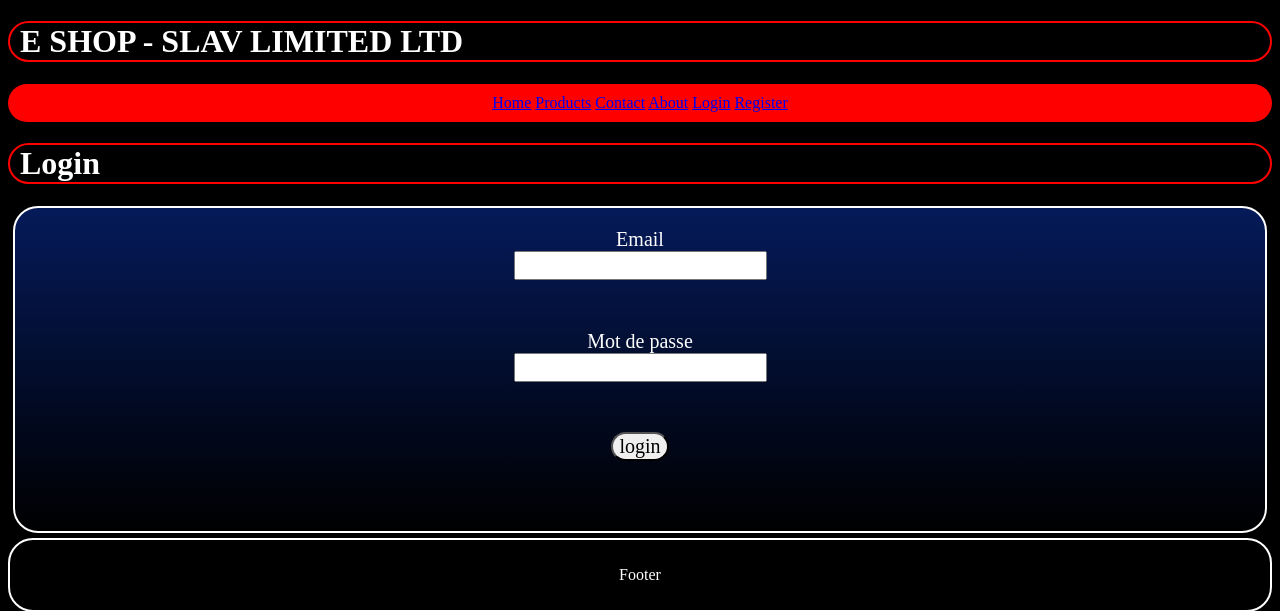
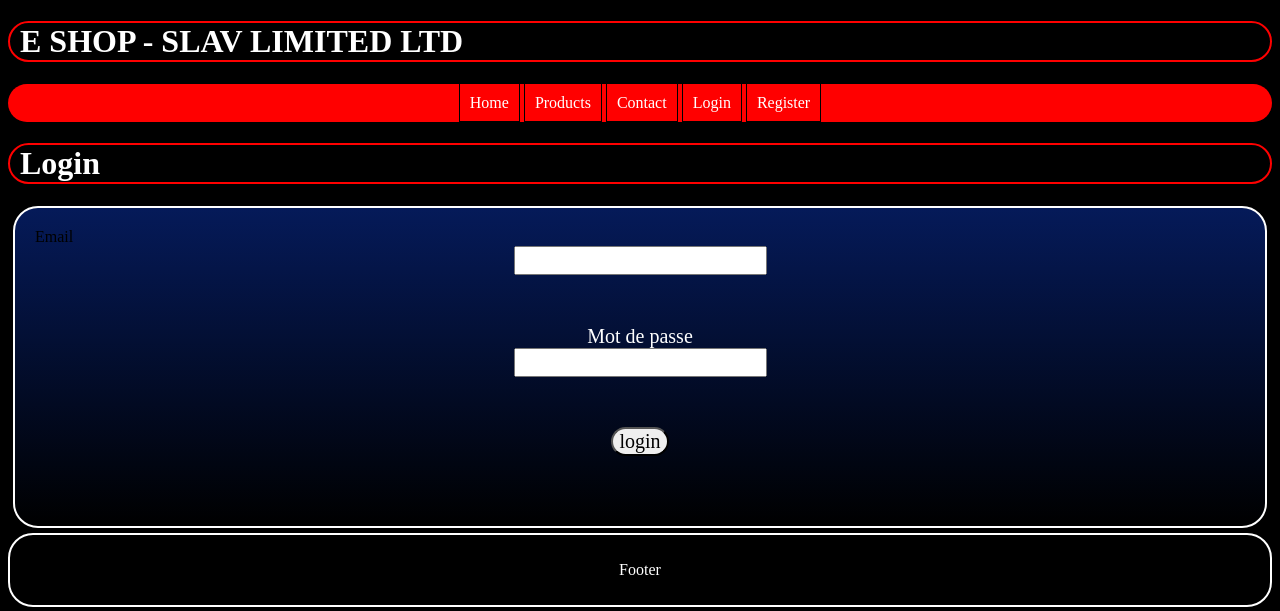
Before and after one commit to Elmani335/e-shop, a PHP site: page /index.php?page=login in a window 1280 px wide. Shown: the top 611 px of the page. Run offline with PHP 8.4, Linux system fonts and the light colour scheme.

Commit message:
update
update

```diff
--- a/php/views/partials/header.php
+++ b/php/views/partials/header.php
@@ -16,7 +16,6 @@
                 <a href="index.php">Home</a>
                 <a href="index.php?page=products">Products</a>
                 <a href="index.php?page=contact">Contact</a>
-                <a href="index.php?page=about">About</a>
                 <a href="index.php?page=login">Login</a>
                 <a href="index.php?page=inscription">Register</a>
             </div>
--- a/www/css/login.css
+++ b/www/css/login.css
@@ -20,7 +20,7 @@
 }
 
 
-.email {
+.pseudo {
     display: flex;
     justify-content: center;
     color: #ffffff;
--- a/www/css/navbar.css
+++ b/www/css/navbar.css
@@ -11,3 +11,10 @@
     text-decoration: none;
 
 }
+
+a {
+    padding: 10px;
+    border: 1px solid #000000;
+    color: #ffffff;
+    text-decoration: none;
+}
```
